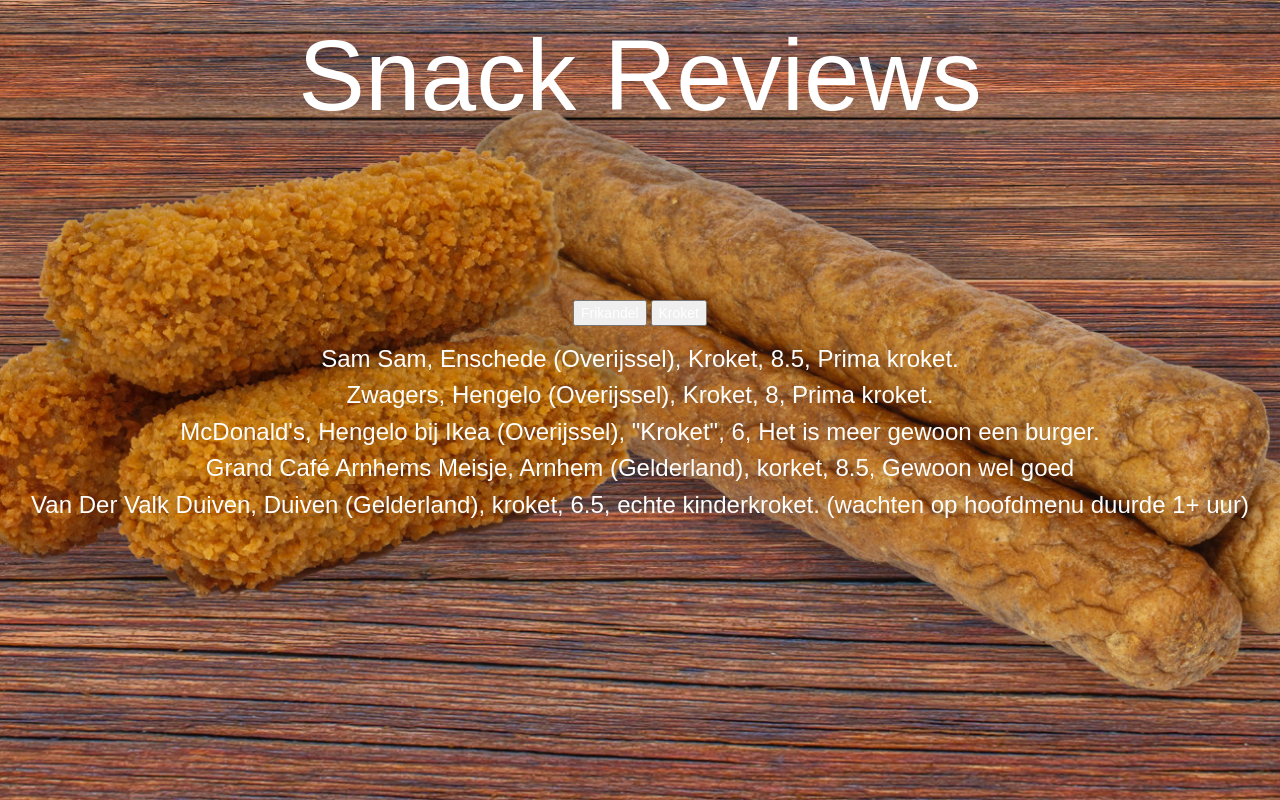
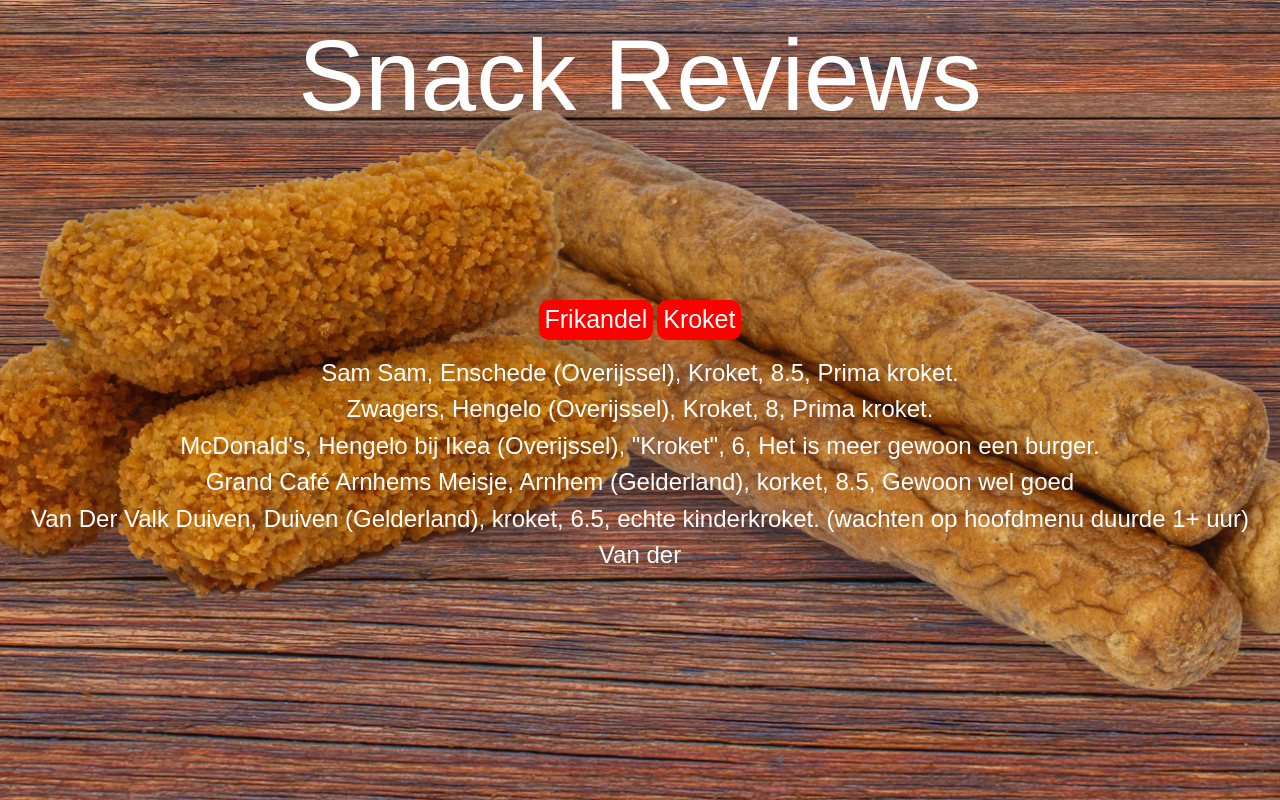
Before and after one commit to CastimierDev/Snack-Reviews, a plain HTML site: page index.html in a window 1280 px wide. Both pictures are taken after a click on the button "Kroket". Drawn offline with nearby package versions, Linux system fonts and the light colour scheme.

Commit message:
improved the buttons

```diff
--- a/index.html
+++ b/index.html
@@ -13,6 +13,8 @@
     <script src="https://use.fontawesome.com/44cb379512.js"></script>
 
     <script src="javascript/script.js"></script>
+
+    <script src="https://unpkg.com/ionicons@5.4.0/dist/ionicons.js"></script>
   </head>
 
   <!-- Website content -->
@@ -23,8 +25,16 @@
     </h1>
 
     <div class="container-fluid">
-      <button onclick="frikShow()">Frikandel</button>
-      <button onclick="krokShow()">Kroket</button>
+      <button type="button" class="button" onclick="frikShow()">Frikandel
+        <span class="button__text"></span>
+      </button>
+      <button type="button" class="button" onclick="krokShow()">Kroket
+        <span class="button__text"></span>
+      </button>
+
+      <!--<button type="text" onclick="frikShow()">Frikandel</button>
+      <button type-"text" onclick="krokShow()">Kroket</button>-->
+
       <div class="header">
         <h3>
           <div id="frikandel" style="display:none">
@@ -37,7 +47,6 @@
             <p>Cafetaria Jimmy, Rossum (Overijssel), Frikandel, 7.5, Gewoon wel oké.</p>
             <p>Van Der Valk, Duiven (Gelderland), Frikandel, 7, niet speciaal. (wachten op hoofdmenu duurde 1+ uur)</p>
             <p>Keizer Karel Cafetaria, Nijmegen (Gelderland), (discodel/)Frikandel, 7.5, smaakt beter dan het klinkt.</p>
-            <p> Patatkraam Firma hofsted, Markt Hengelo (Overijssel), Frikandel, 7, zoals veel frikandellen vrij standaard</p>
           </div>
 
           <div id="kroket" style="display:none">
@@ -45,7 +54,7 @@
             <p>Zwagers, Hengelo (Overijssel), Kroket, 8, Prima kroket.</p>
 		        <p>McDonald's, Hengelo bij Ikea (Overijssel), "Kroket", 6, Het is meer gewoon een burger.</p>
             <p>Grand Café Arnhems Meisje, Arnhem (Gelderland), korket, 8.5, Gewoon wel goed</p>
-            <p>Van Der Valk Duiven, Duiven (Gelderland), kroket, 6.5, echte kinderkroket. (wachten op hoofdmenu duurde 1+ uur)</p>
+            <p>Van Der Valk Duiven, Duiven (Gelderland), kroket, 6.5, echte kinderkroket. (wachten op hoofdmenu duurde 1+ uur)</p>            <p>Van der</p>
           </div>
             <!--<p>El Fuego, Domburg (Zeeland), Frikandel, 9, Goede frikandel.</p>
           <p>Sam Sam, Enschede (Overijssel), Kroket, 8.5, Prima kroket.</p>
@@ -60,6 +69,32 @@
       </div>
     </div>
 
+    <style>
+
+      .button {
+      display: static;
+      height: 40px;
+      padding: 1;
+      background: #ff0000;
+      border: none;
+      outline: none;
+      border-radius: 10px;
+      overflow: hidden;
+      font-family: "Quicksand", sans-serif;
+      font-size: 25px;
+      font-weight: 500;
+      cursor: pointer;
+      }
+
+      .button:hover {
+      background: #530000;
+      }
+
+      .button:active {
+      background: #000000;
+      }
+    </style>
+
     <script src="https://ajax.googleapis.com/ajax/libs/jquery/1.12.4/jquery.min.js"></script>
     <script src="https://maxcdn.bootstrapcdn.com/bootstrap/3.3.7/js/bootstrap.min.js" integrity="sha384-Tc5IQib027qvyjSMfHjOMaLkfuWVxZxUPnCJA7l2mCWNIpG9mGCD8wGNIcPD7Txa" crossorigin="anonymous"></script>
   </body>
```
